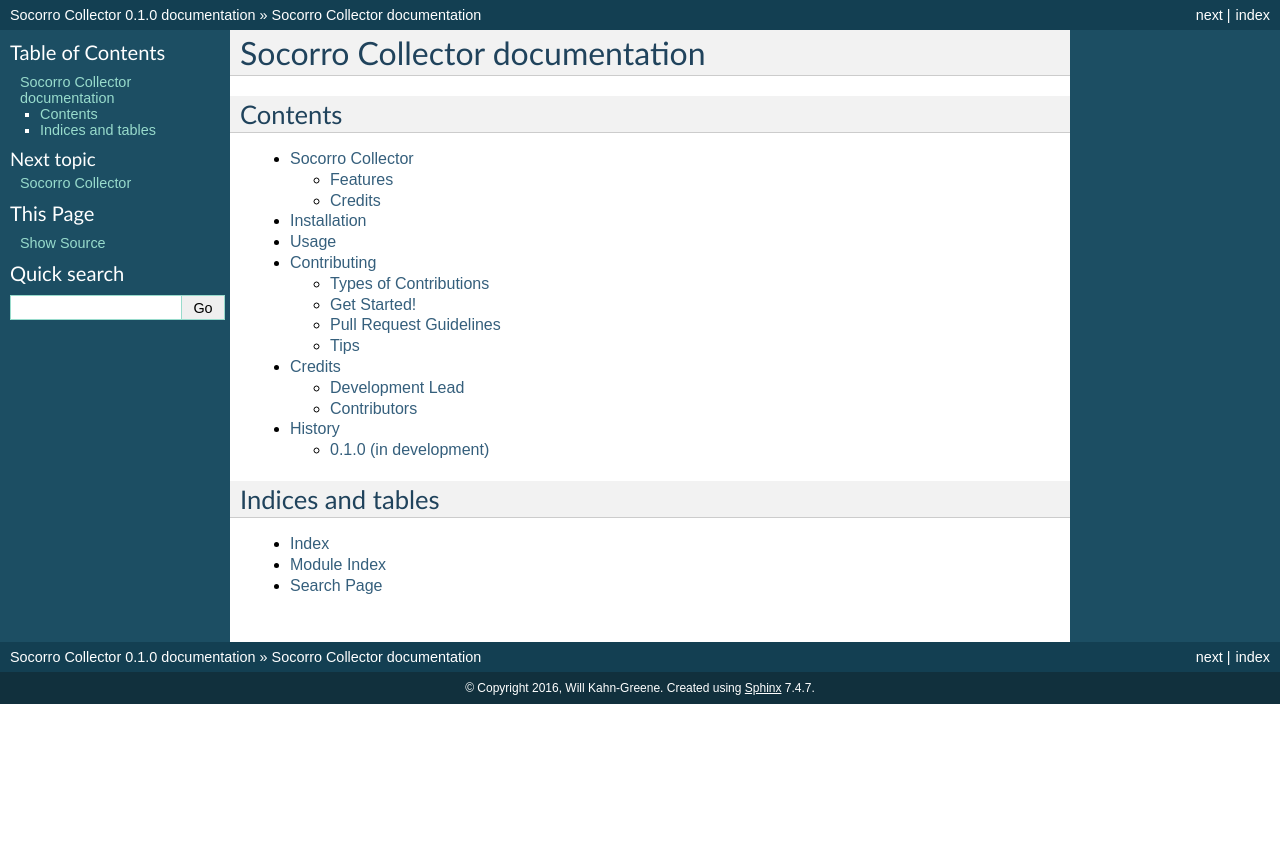
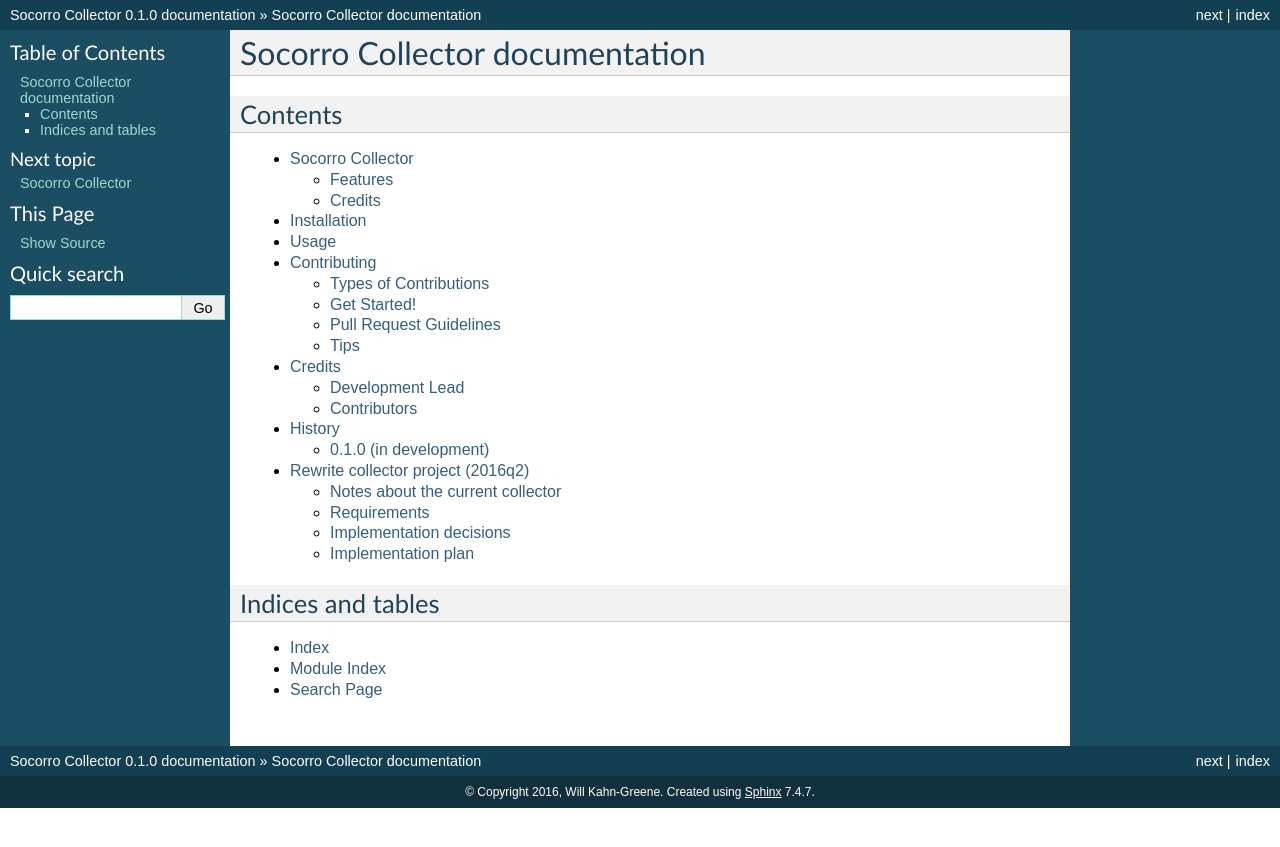
Before and after one commit to wincax88/socorro-collector, a Sphinx documentation site: the page built from docs/index.rst, in a window 1280 px wide. Shown: the top 847 px of the page. Built offline with Sphinx 7.4.7, drawn with Linux system fonts in a browser that asks for light colours; some of the changed lines change nothing that is shown.

Commit message:
Project plan initial writing

```diff
--- a/docs/index.rst
+++ b/docs/index.rst
@@ -14,6 +14,7 @@
    contributing
    authors
    history
+   project_plan
 
 Indices and tables
 ==================
--- /dev/null
+++ b/docs/project_plan.rst
@@ -0,0 +1,271 @@
+==================================
+Rewrite collector project (2016q2)
+==================================
+
+:author:  Will Kahn-Greene
+:date:    March 31st, 2016
+:history: 2016-03-31: Initial writing
+
+.. contents::
+
+
+Notes about the current collector
+=================================
+
+.. todo:: Move this to the end of the document after we've got the requirements
+          and some of the other bits ironed out.
+
+Notes about the current collector:
+
+* two processes
+
+  1. WSGI process that grabs incoming crashes and stores them on disk (cherrypy
+     app)
+  2. process that takes them off disk and stores them in the crash storage
+     (submiter app)
+
+* ``socorro/collector/breakpad_submitter_utilities.py``: Utility for pushing
+  crashes at a collector sitting at a url
+* throttlers
+
+* different kinds of collectors
+
+  * breakpad collector (``wsgi_breakpad_collector.BreakpadCollector2015`` or ``BreakpadCollector``)
+  * generic collector (``wsgi_generic_collector.GenericCollector``)
+
+* dynamic configuration-based url binding to collectors
+
+  * breakpad collector: ``/submit`` url for collecting normal things
+  * generic collector: ``/some/other/uri`` url for collecting generic things
+
+  url binding happens at run-time based on ``services_controller`` configuration
+
+* form POSTs are gzipped
+
+* different kinds of storage classes
+
+* logging infrastructure
+
+* ability to reprocess crashes
+
+.. todo:: Other interesting things about the current collector?
+
+
+Outstanding questions:
+
+.. todo:: The submitter app has a pause between submission queueing. Why? Is the
+          queueing system flaky?
+
+.. todo:: In generic collector, there's a boolean that suggests we use the crash
+          id provided in the crash submission. Why would we ever want to do
+          that?
+
+.. todo:: Checksum method in generic collector is configurable. Has that ever
+          been helpful?
+
+.. todo:: In the configuration, there's a redactor. What's that about?
+
+
+Requirements
+============
+
+REQ 1: Reliable and redundant
+-----------------------------
+
+Collector should never drop a crash on the floor. Also, lots of 9s.
+
+
+REQ 2: 12-factor
+----------------
+
+As a proxy for this, we're going to require that this runs on Heroku. If it runs
+on Heroku, then it's probably sufficiently 12-factor to not require complex
+infrastructure and unicorns.
+
+Bonus points if we can add a "Deploy to Heroku" button in the README that shows
+up on GitHub and have that work.
+
+
+REQ 3: Single process
+---------------------
+
+Currently, the collector has a WSGI-based process that dumps crashes to the
+file system and generates uuids and then another process that runs outside of
+the HTTP-request/response cycle, picks crashes off disk, pushes them to s3
+and puts the uuid on the process queue.
+
+We want all that to be done with a single WSGI-based process.
+
+
+REQ 4: Easy to set up
+---------------------
+
+Steps to set up a basic collector should be easy to document and easy to follow.
+
+
+REQ 5: Easy to configure via environment variables and use sane defaults
+------------------------------------------------------------------------
+
+We want sane defaults that make setting it up on heroku trivial. That'll also
+make it easy to set up in a dev environment.
+
+We want to handle configuration for behavior (use this throttler, use this
+storage class, etc) different than configuration for secrets (passwords, etc)
+and infrastructure (hosts to connect to, etc). It'd be nice to have
+configuration for behavior managed in the repo making it easier to roll
+backwards and forwards for behavior changes. Configuration for secrets and
+infrastructure should be managed along with the infrastructure.
+
+
+REQ 6: Scale horizontally
+-------------------------
+
+The collector will be behind an ELB. As we're getting crashes, if the collectors
+can't keep up, we want AWS to autoscale and increase the number of collectors
+involved.
+
+This is probably a natural consequence of being a single process and being
+12-factor compliant.
+
+
+REQ 7: Infrastructure for metrics
+---------------------------------
+
+We need infrastructure for gathering metrics from the collector.
+
+The current collector logs to a log file and by grepping/analyzing the log
+files, we can determine what's going on.
+
+.. todo:: What should the new collector do?
+
+
+REQ 8: Work with different throttlers
+-------------------------------------
+
+The current collector has a legacy throttler.
+
+We want the new collector to have the following:
+
+1. a null throttler that is a no-op and is the default out of the box: it should
+   log a single line per crash it looked at
+2. a throttler that does what the current Legacy Throttler does
+
+
+REQ 9: Work with different storage classes
+------------------------------------------
+
+The current collector has several storage classes.
+
+We want the new collector to have the following:
+
+1. a null storage class that is a no-op and is the default out of the box: it
+   should log a single line per crash stored
+2. a file storage class that stores crashes in a specified directory in some
+   sensible tree structure
+3. an s3 storage class that stores crashes on s3
+
+
+REQ 10: Work with different queueing systems
+--------------------------------------------
+
+The current collector has several queuing classes.
+
+We want the new collector to have the following:
+
+1. a null queueing class that is a no-op and is the default out of the box: it
+   should log a single line per crash queued for processing
+2. a RabbitMQ class
+
+.. todo:: Anything else? Do we want a Postgres based one?
+
+
+REQ 11: Support non-breakpad crash reports
+------------------------------------------
+
+Should handle Raven-created reports and Breakpad-created reports.
+
+The current collector has a generic crash collector in addition to the breakpad
+one. The generic collector removes ``\00`` characters from incoming crash
+reports.
+
+
+
+
+Implementation decisions
+========================
+
+FIXME: These are up in the air!
+
+
+Which framework?
+----------------
+
+Things we might want (FIXME!):
+
+* Works on Heroku.
+* Doesn't require a db.
+* Minimal dependencies.
+* Event loop is probably helpful.
+* WSGI compliant?
+* Good documentation.
+* Mature.
+* Minimal footprint.
+* Minimal magic.
+* Good throughput.
+* Used at Mozilla?
+
+.. todo:: What other things should we be looking for?
+
+Possibilities:
+
+* gunicorn + flask + gevent
+* cherrypy + gevent ?
+* gunicorn + falcon + gevent
+* tornado ?
+* twisted ?
+
+.. todo:: Others that are compelling to look at?
+
+.. todo:: Works on heroku?
+
+
+Should we use configman for configuration?
+------------------------------------------
+
+I kind of think we should stick with it unless there's a compelling reason not
+to.
+
+Also note that if we use the configman library, that doesn't require us to use
+the same infrasturcture for mocularizing components that socorro currently uses.
+
+If we go with configman, I want to do a better job of modularizing configman
+components--I think this is causing most of the problems we have.
+
+.. todo:: Read through configman more.
+
+
+Should we use socorro or socorrolib?
+------------------------------------
+
+"No" until we have to say "Yes".
+
+If I have my druthers, the collector will be entirely self-contained and won't
+depend on or import anything from socorro or socorrolib.
+
+
+How to deal with s3 availability issues?
+----------------------------------------
+
+.. todo:: Figure this out.
+
+
+How to deal with queue availability issues?
+-------------------------------------------
+
+.. todo:: Figure this out.
+
+
+Implementation plan
+===================
+
+FIXME: This is up in the air!
```
